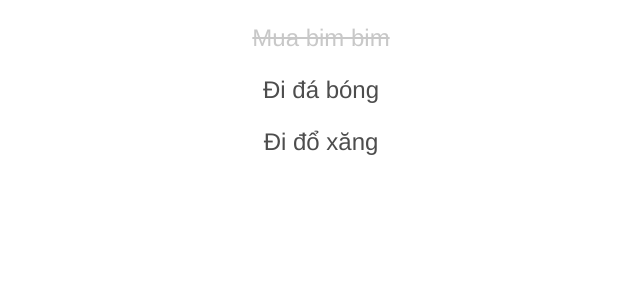
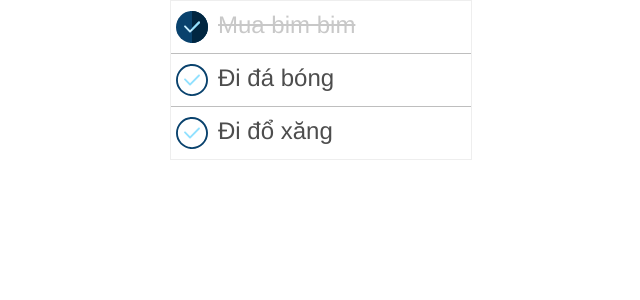
Before and after one commit to quocvietCE/ReactJS_1_Todolist, a React (Create React App) app: page / in a window 1280 px wide. Shown: the top 300 px of the page, without its empty margins (319-959 px from the left). Built offline with nearby package versions, Linux system fonts and the light colour scheme.

Commit message:
Bài 16 - Finish TODO App (Part 2)

```diff
--- a/src/App.css
+++ b/src/App.css
@@ -1,5 +1,9 @@
 .App {
   text-align: center;
+  width: 300px;
+  margin-left: auto;
+  margin-right: auto;
+  border: 1px solid #EEE;
 }
 
 .App-logo {
--- a/src/components/TodoItem.css
+++ b/src/components/TodoItem.css
@@ -6,9 +6,20 @@
     font-weight: 300;
     font-size: 24px;
     color: #4d4d4d;
+    border-bottom: 1px solid #bebebe;
+    padding: 10px 5px;
+    display: flex;
 }
 
-.TodoItem-Complete {
+.TodoItem-Complete > p {
     text-decoration: line-through;
     opacity: .3;
 }
+
+.TodoItem:last-child {
+    border-bottom: none;
+}
+
+.TodoItem > p {
+    margin: 0 0 0 10px;
+}
--- a/src/components/TodoItem.js
+++ b/src/components/TodoItem.js
@@ -1,5 +1,8 @@
 import React, { Component } from 'react'
 import './TodoItem.css';
+
+import checkImg from '../img/technology.svg';
+import checkImgComplete from '../img/shapes-and-symbols.svg';
 
 class TodoItem extends Component {
   onItemClick = () => {
@@ -8,11 +11,14 @@ class TodoItem extends Component {
     render() {
         const {item, onClick} = this.props;
         var className = "TodoItem";
+        var url = checkImg;
         if (item.isComplete) {
             className += " TodoItem-Complete";
+            url = checkImgComplete;
         }
           return (
-            <div className={className} onClick={onClick}>
+            <div className={className} >
+              <img src={url} width={32} onClick={onClick}/>
               <p>{item.title}</p>
             </div>
           );
```
Also changed, not shown: src/img/shapes-and-symbols.svg (added), src/img/technology.svg (added).
